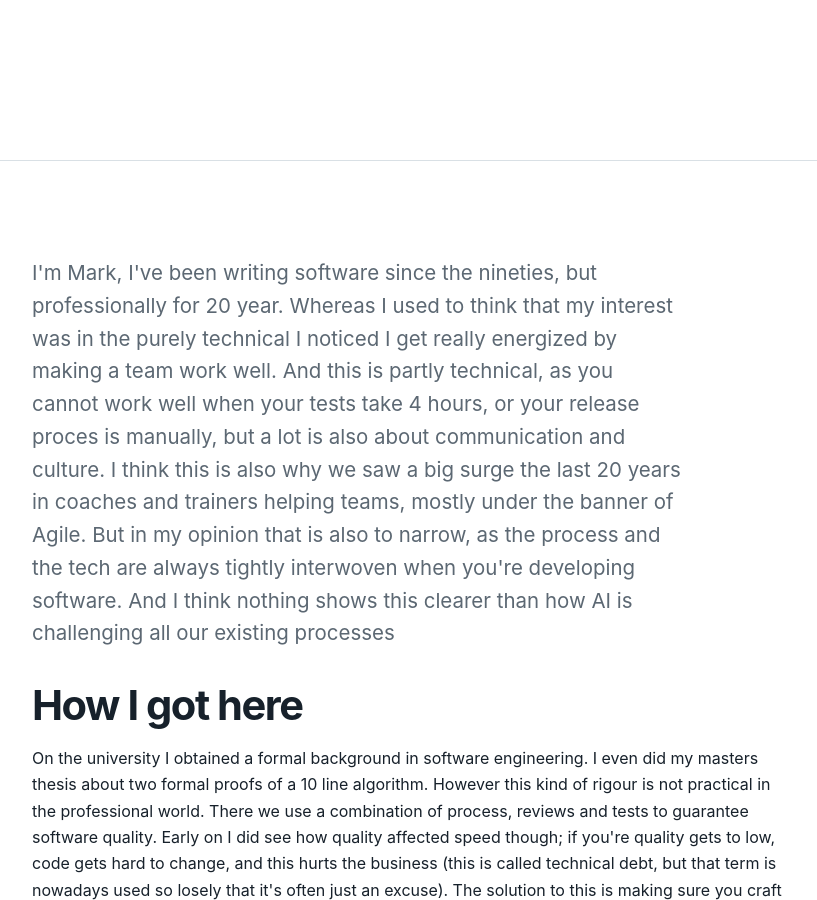
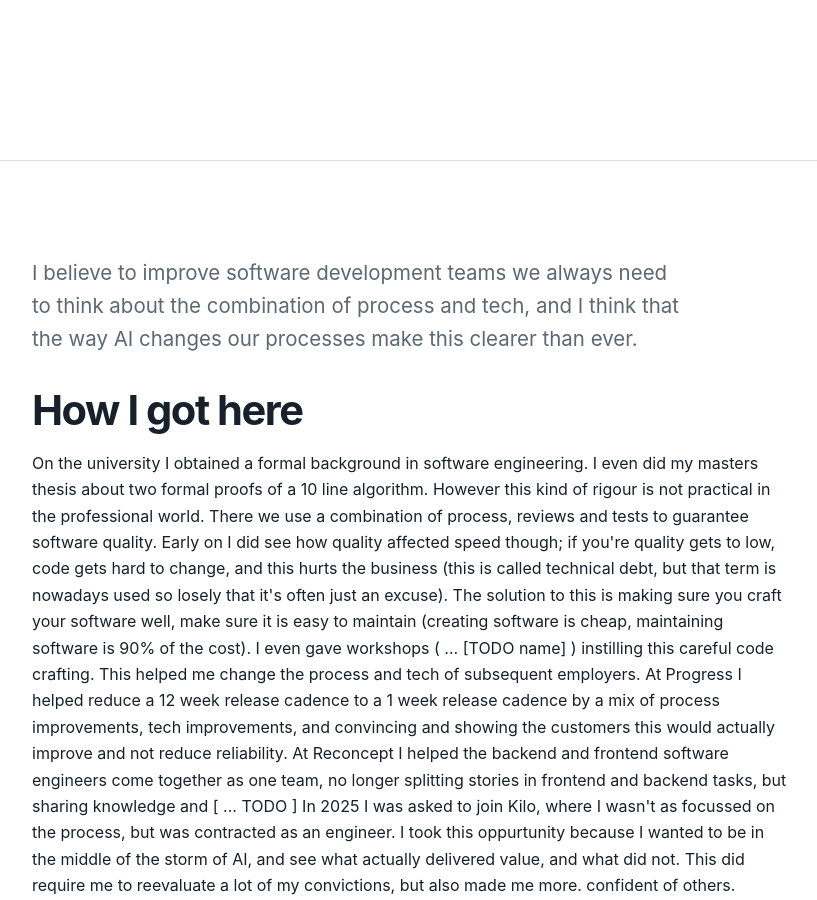
Before and after one commit to markijbema/ijbema_com, a Jekyll site: the page built from about.md, in a window 1280 px wide and 900 px high, scrolled down 304 px. Shown: the whole window, without its empty margins (228-1045 px from the left). Built offline with Jekyll 4.4.1, drawn with Linux system fonts in a browser that asks for light colours.

```diff
--- a/Gemfile
+++ b/Gemfile
@@ -3,3 +3,4 @@ source "https://rubygems.org"
 gem "github-pages", "= 232", group: :jekyll_plugins
 gem "bigdecimal"
 gem "csv"
+gem
--- a/about.md
+++ b/about.md
@@ -12,12 +12,8 @@ description: "[PLACEHOLDER: A short introduction to your background and consulti
 
 <section class="section">
   <div class="wrap narrow">
-    <p class="lead">I'm Mark, I've been writing software since the nineties, but professionally for 20 year.
-    Whereas I used to think that my interest was in the purely technical I noticed I get really energized by making a team work well.
-    And this is partly technical, as you cannot work well when your tests take 4 hours, or your release proces is manually, but a lot
-    is also about communication and culture. I think this is also why we saw a big surge the last 20 years in coaches and trainers helping teams,
-    mostly under the banner of Agile. But in my opinion that is also to narrow, as the process and the tech are always tightly interwoven when
-    you're developing software. And I think nothing shows this clearer than how AI is challenging all our existing processes</p>
+    <p class="lead">I believe to improve software development teams we always need to think about the combination of process
+    and tech, and I think that the way AI changes our processes make this clearer than ever.</p>
 
     <h2>How I got here</h2>
     <p>
```
Also changed, not shown: other parts of about.md (+16 -0 lines).
